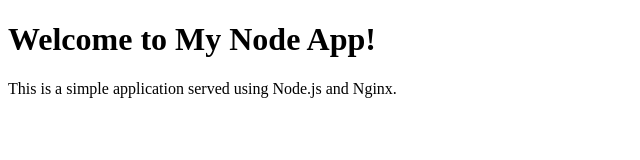
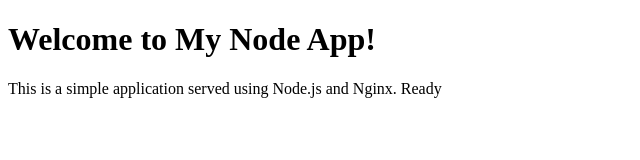
Before and after one commit to bilalviistech/my-node-app, a website: page public/index.html in a window 1280 px wide. Shown: the full height of the page, 0-640 px from the left. Drawn offline with Linux system fonts and the light colour scheme.

Commit message:
cheking5

```diff
--- a/public/index.html
+++ b/public/index.html
@@ -8,6 +8,6 @@
 </head>
 <body>
     <h1>Welcome to My Node App!</h1>
-    <p>This is a simple application served using Node.js and Nginx.</p>
+    <p>This is a simple application served using Node.js and Nginx. Ready</p>
 </body>
 </html>
```
